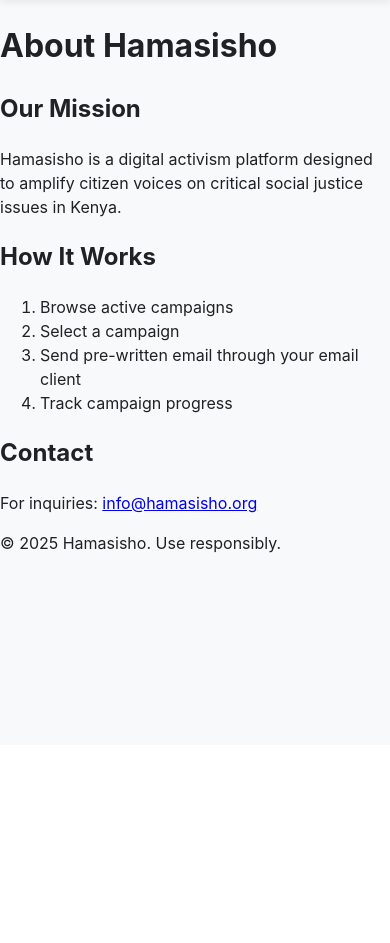
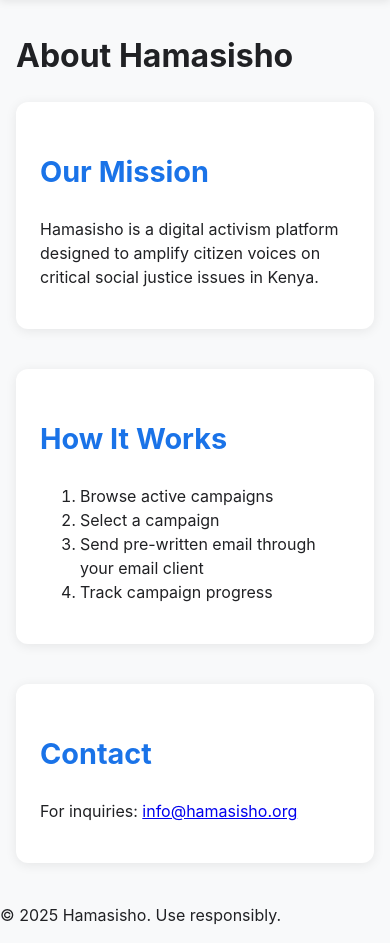
Before and after one commit to ashioyajotham/Activism-Emailer, a Flask app: page /about in a window 390 px wide. Shown: the part 99-1042 px from the top of the page. Before the commit the page ends 652 px from the top, so only its background shows below. Run offline with Flask 3, Linux system fonts and the light colour scheme; parts of the project's set-up code (start-up, migrations or seed data) failed here and were passed over.

Commit message:
2k25 locked in

```diff
--- a/static/css/style.css
+++ b/static/css/style.css
@@ -458,6 +458,110 @@
     }
 }
 
+/* About Page Styles */
+.about-container {
+    max-width: 900px;
+    margin: 3rem auto;
+    padding: 0 2rem;
+}
+
+.about-header {
+    text-align: center;
+    margin-bottom: 4rem;
+    position: relative;
+}
+
+.about-header h1 {
+    font-size: 2.5rem;
+    color: var(--primary);
+    margin-bottom: 1.5rem;
+}
+
+.about-header::after {
+    content: '';
+    position: absolute;
+    bottom: -1rem;
+    left: 50%;
+    transform: translateX(-50%);
+    width: 60px;
+    height: 3px;
+    background: var(--primary);
+    border-radius: 3px;
+}
+
+.about-section {
+    background: white;
+    border-radius: 12px;
+    padding: 2.5rem;
+    margin-bottom: 2.5rem;
+    box-shadow: 0 2px 12px rgba(0,0,0,0.08);
+}
+
+.about-section h2 {
+    color: var(--primary);
+    font-size: 1.8rem;
+    margin-bottom: 1.5rem;
+    position: relative;
+}
+
+.steps-container {
+    counter-reset: step;
+}
+
+.step-item {
+    display: flex;
+    align-items: flex-start;
+    margin-bottom: 2rem;
+    padding: 1.5rem;
+    background: var(--light);
+    border-radius: 8px;
+    position: relative;
+}
+
+.step-item::before {
+    counter-increment: step;
+    content: counter(step);
+    min-width: 2rem;
+    height: 2rem;
+    background: var(--primary);
+    color: white;
+    border-radius: 50%;
+    display: flex;
+    align-items: center;
+    justify-content: center;
+    font-weight: bold;
+    margin-right: 1rem;
+}
+
+.contact-section {
+    text-align: center;
+    background: linear-gradient(135deg, var(--primary) 0%, var(--primary-dark) 100%);
+    color: white;
+    padding: 3rem;
+    border-radius: 12px;
+    margin-top: 4rem;
+}
+
+.contact-section h2 {
+    color: white;
+    margin-bottom: 1.5rem;
+}
+
+.contact-link {
+    display: inline-block;
+    padding: 1rem 2rem;
+    background: white;
+    color: var(--primary);
+    text-decoration: none;
+    border-radius: 8px;
+    font-weight: 500;
+    transition: transform 0.2s;
+}
+
+.contact-link:hover {
+    transform: translateY(-2px);
+}
+
 /* Responsive Design */
 @media (max-width: 768px) {
     .nav-container {
@@ -511,4 +615,17 @@
         padding: 1.5rem;
         width: 95%;
     }
+
+    .about-container {
+        padding: 0 1rem;
+        margin: 2rem auto;
+    }
+
+    .about-section {
+        padding: 1.5rem;
+    }
+
+    .contact-section {
+        padding: 2rem 1.5rem;
+    }
 }
```
Also changed, not shown: ScreenShot_20250101132910.jpeg (deleted).
